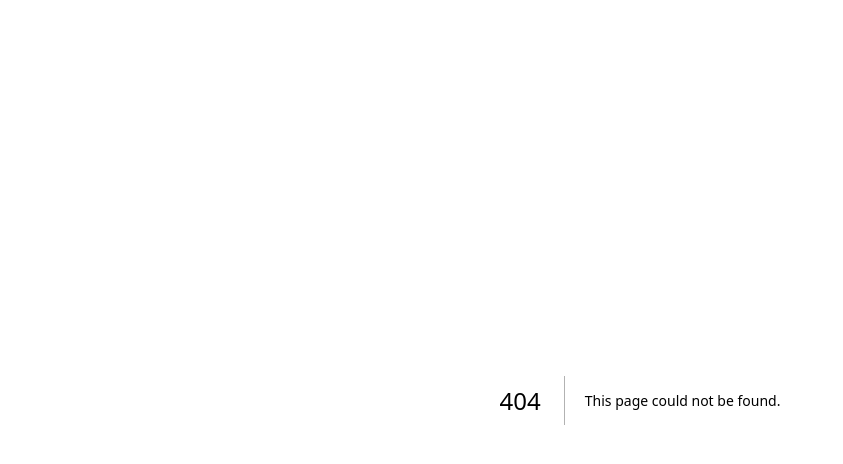
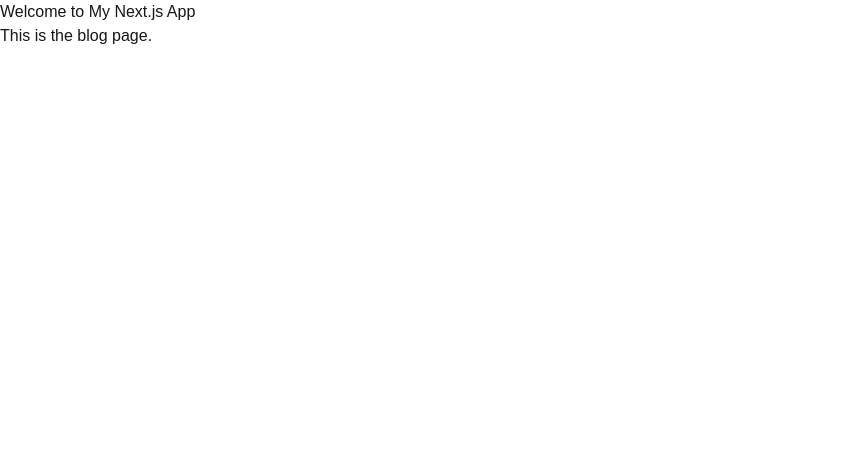
Before and after one commit to mlundqui/my-blog, a Next.js app: page /blog in a window 1280 px wide. Before the commit this address had no page. Shown: the top 464 px of the page, without its empty margins (0-843 px from the left). Built offline with nearby package versions, Linux system fonts and the light colour scheme.

Commit message:
Committing 2 new pages

```diff
--- /dev/null
+++ b/app/blog/page.tsx
@@ -0,0 +1,8 @@
+export default function Home() {
+    return (
+      <div>
+        <h1>Welcome to My Next.js App</h1>
+        <p>This is the blog page.</p>
+      </div>
+    );
+  }
```
